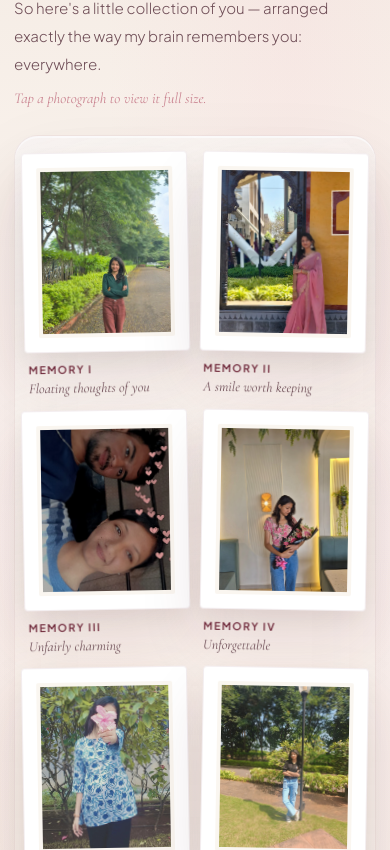
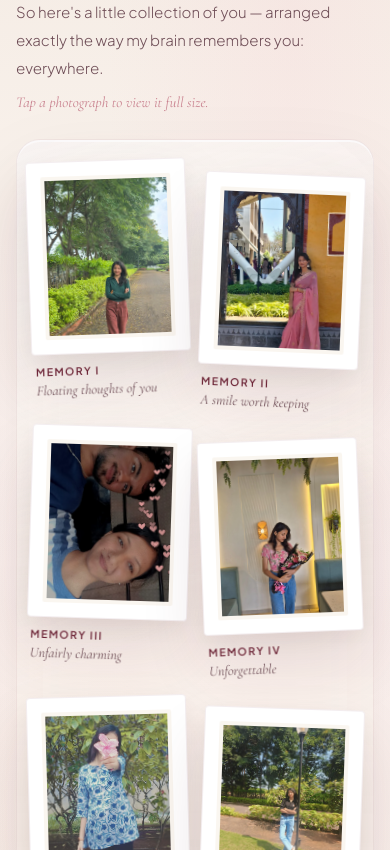
Before and after one commit to Nilay2214/birthday-cinematic-Birthday_Surprise-, a React (Vite) app: page / in a window 390 px wide. Shown: the part 4854-5704 px from the top of the page. Built offline with nearby package versions, Linux system fonts and the light colour scheme; a web font is replaced by a local one.

Commit message:
fix(stabilization): restore pure story flow, instant video playback, reset scroll on reload, and organic memory table

```diff
--- a/src/App.jsx
+++ b/src/App.jsx
@@ -113,12 +113,7 @@ export default function App() {
     window.location.search.includes('testCountdown=true')
 
   const birthdayUnlocked = isBirthdayUnlocked(birthdayData.birthDate)
-  const sessionRevealed =
-    typeof window !== 'undefined' && sessionStorage.getItem('birthday_revealed') === 'true'
-
-  const initialStage = (!testCountdownEnabled && sessionRevealed)
-    ? EXPERIENCE_STAGE.MEMORIES
-    : (!testCountdownEnabled && (testModeEnabled || birthdayUnlocked))
+  const initialStage = (!testCountdownEnabled && (testModeEnabled || birthdayUnlocked))
     ? EXPERIENCE_STAGE.AGE_REVEAL
     : EXPERIENCE_STAGE.COUNTDOWN
 
@@ -175,11 +170,6 @@ export default function App() {
   }, [])
 
   const handleVideoEnded = useCallback(() => {
-    if (typeof window !== 'undefined') {
-      try {
-        sessionStorage.setItem('birthday_revealed', 'true')
-      } catch (_) {}
-    }
     setStage((s) => (s === EXPERIENCE_STAGE.VIDEO ? EXPERIENCE_STAGE.MEMORIES : s))
     window.requestAnimationFrame(() => {
       setTimeout(() => {
@@ -207,9 +197,9 @@ export default function App() {
         {stage === EXPERIENCE_STAGE.AGE_REVEAL && (
           <AgeReveal onComplete={handleAgeRevealComplete} />
         )}
-        {(stage === EXPERIENCE_STAGE.AGE_REVEAL || stage === EXPERIENCE_STAGE.VIDEO) && (
+        {stage === EXPERIENCE_STAGE.VIDEO && (
           <BirthdayVideo
-            autoStart={stage === EXPERIENCE_STAGE.VIDEO}
+            autoStart
             video={birthdayData.videos?.main}
             onVideoEnded={handleVideoEnded}
           />
--- a/src/sections/MovableMemories.jsx
+++ b/src/sections/MovableMemories.jsx
@@ -10,14 +10,14 @@ gsap.registerPlugin(ScrollTrigger)
 const DRAG_THRESHOLD = 8
 
 const scatterLayout = [
-  { x: 14, y: 26, rotate: -3.5, scale: 1.0, w: 220 },
-  { x: 38, y: 22, rotate: 2.5, scale: 0.98, w: 215 },
-  { x: 62, y: 25, rotate: -2, scale: 0.98, w: 215 },
-  { x: 86, y: 28, rotate: 3, scale: 0.96, w: 210 },
-  { x: 15, y: 72, rotate: 2, scale: 0.98, w: 220 },
-  { x: 39, y: 74, rotate: -2.5, scale: 1.0, w: 215 },
-  { x: 63, y: 70, rotate: 1.5, scale: 0.98, w: 215 },
-  { x: 85, y: 72, rotate: -2, scale: 0.96, w: 210 },
+  { x: 12, y: 18, rotate: -4.0, scale: 1.02, w: 250 },
+  { x: 48, y: 15, rotate: 3.2, scale: 0.96, w: 230 },
+  { x: 82, y: 20, rotate: -2.5, scale: 0.94, w: 225 },
+  { x: 22, y: 48, rotate: 2.8, scale: 1.05, w: 260 },
+  { x: 76, y: 46, rotate: -3.0, scale: 0.98, w: 240 },
+  { x: 48, y: 64, rotate: 2.0, scale: 0.96, w: 230 },
+  { x: 15, y: 80, rotate: -2.8, scale: 0.94, w: 225 },
+  { x: 82, y: 78, rotate: 2.5, scale: 0.98, w: 235 },
 ]
 
 function getScatter(index) {
--- a/src/styles/movableMemories.css
+++ b/src/styles/movableMemories.css
@@ -43,8 +43,8 @@
 .movable-memories-table {
   position: relative;
   width: 100%;
-  min-height: clamp(560px, 64vh, 700px);
-  padding: clamp(20px, 2.5vw, 36px);
+  min-height: clamp(660px, 80vh, 880px);
+  padding: clamp(24px, 3vw, 44px);
   border-radius: var(--radius-xl);
   background:
     linear-gradient(160deg, rgba(255, 255, 255, 0.6) 0%, transparent 45%),
@@ -140,15 +140,15 @@
 
 @media (max-width: 760px) {
   .movable-memories {
-    padding: 36px 14px 48px;
+    padding: 40px 16px 56px;
   }
 
   .movable-memories-table {
     min-height: auto;
     display: grid;
-    grid-template-columns: repeat(2, 1fr);
-    gap: 12px;
-    padding: 16px 8px;
+    grid-template-columns: repeat(2, minmax(0, 1fr));
+    gap: 18px 12px;
+    padding: 20px 12px;
     border-radius: var(--radius-lg);
   }
 
@@ -159,10 +159,14 @@
     width: 100% !important;
     max-width: 100% !important;
     margin: 0 auto;
-    transform: rotate(-1deg) !important;
   }
 
-  .movable-memories-card:nth-child(even) {
-    transform: rotate(1deg) !important;
-  }
+  .movable-memories-card:nth-child(1) { transform: rotate(-2deg); margin-top: 0; }
+  .movable-memories-card:nth-child(2) { transform: rotate(2.5deg); margin-top: 14px; }
+  .movable-memories-card:nth-child(3) { transform: rotate(1.8deg); margin-top: -4px; }
+  .movable-memories-card:nth-child(4) { transform: rotate(-2.2deg); margin-top: 10px; }
+  .movable-memories-card:nth-child(5) { transform: rotate(-1.5deg); margin-top: 0; }
+  .movable-memories-card:nth-child(6) { transform: rotate(2deg); margin-top: 12px; }
+  .movable-memories-card:nth-child(7) { transform: rotate(1.2deg); margin-top: -2px; }
+  .movable-memories-card:nth-child(8) { transform: rotate(-2.5deg); margin-top: 8px; }
 }
```
